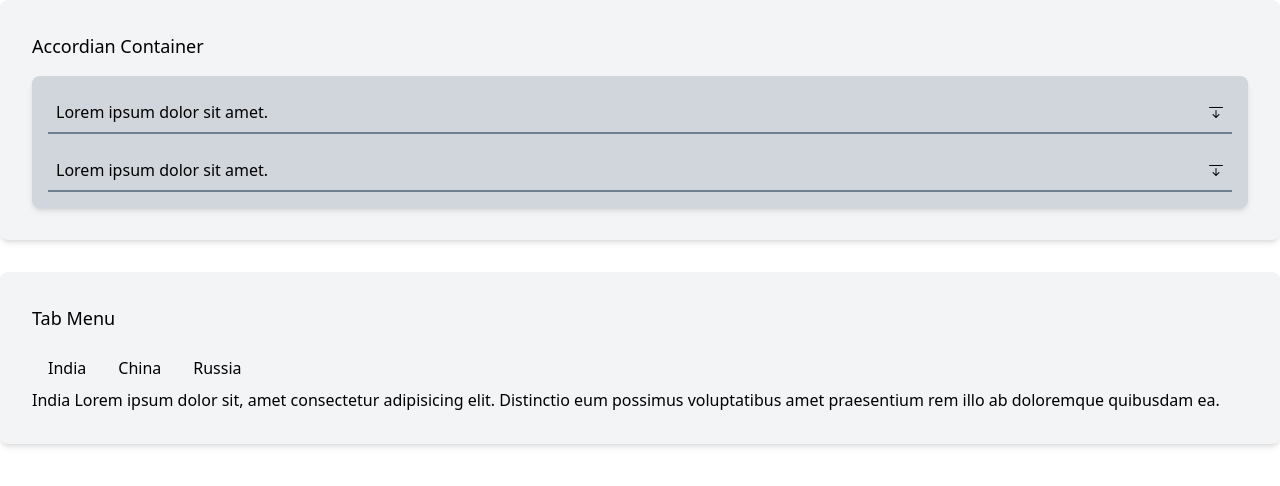
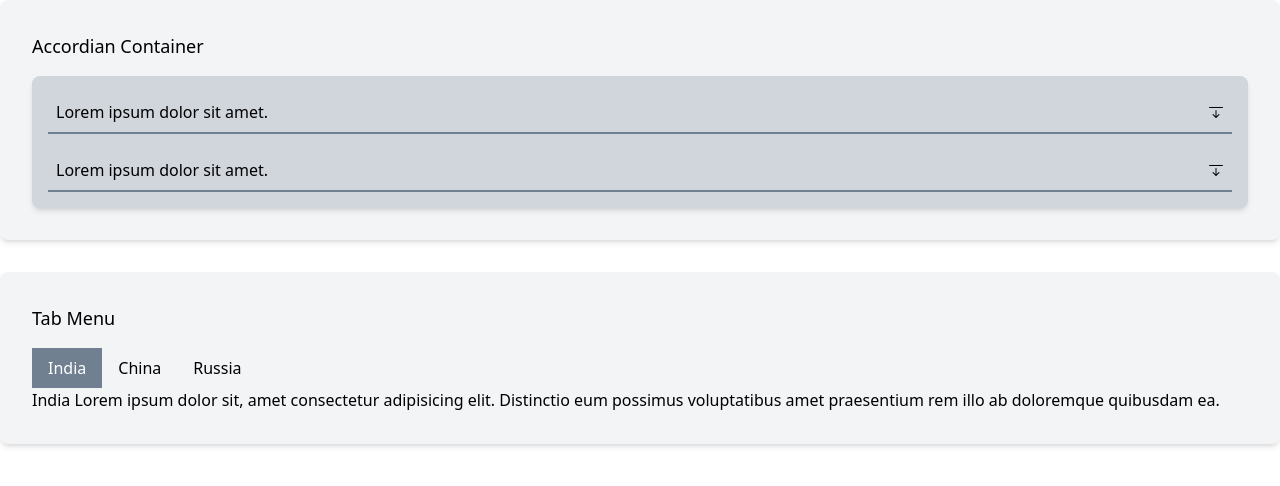
Before and after one commit to Prit-das/Accordian_TabMenu, a plain HTML site: page index.html in a window 1280 px wide. Both pictures are taken after a click on the element "India". Drawn offline with nearby package versions, Linux system fonts and the light colour scheme.

Commit message:
last commit error fixed

```diff
--- a/index.html
+++ b/index.html
@@ -42,11 +42,13 @@
             <h4 class="text-lg font-medium">Tab Menu</h4>
             <!-- Tab menu container -->
             <div class="flex flex-col mt-4">
+                <!-- Tab container -->
                 <div class="flex menu">
-                    <h4 class="text-md font-medium item active">India</h4>
+                    <h4 class="text-md font-medium item tabactive">India</h4>
                     <h4 class="text-md font-medium item">China</h4>
                     <h4 class="text-md font-medium item">Russia</h4>
                 </div>
+                <!-- Content container -->
                 <div class="flex flex-col">
                     <div class="tabContent active">
                         <p class="India">India Lorem ipsum dolor sit, amet consectetur adipisicing elit. Distinctio eum possimus voluptatibus amet praesentium rem illo ab doloremque quibusdam ea.</p>
--- a/script.js
+++ b/script.js
@@ -40,14 +40,19 @@
 
 items.forEach((element, place) => {
     element.addEventListener('click', () => {
-        tabContent.forEach((content, index) =>{
-            if (place == index) {
-                element.classList.add('.item:hover');
+
+        items.forEach(item => {
+            item.classList.remove('tabactive');
+        });
+
+        element.classList.add('tabactive');
+
+        tabContent.forEach((content, index) => {
+            if (place === index) {
                 content.style.display = 'block';
-            }else{
-                element.classList.remove('.item:hover');
+            } else {
                 content.style.display = 'none';
             }
-        })
+        });
     });
 });
--- a/style.css
+++ b/style.css
@@ -14,7 +14,6 @@
 }
 .item{
     padding: 0.5rem 1rem;
-    /* border-radius: 0.5rem; */
     cursor: pointer;
 }
 .item:hover{
@@ -22,3 +21,7 @@
     background-color: slategray;
     transition: all 0.5s ease-in-out;
 }
+.tabactive{
+    color: white;
+    background-color: slategray;
+}
```
